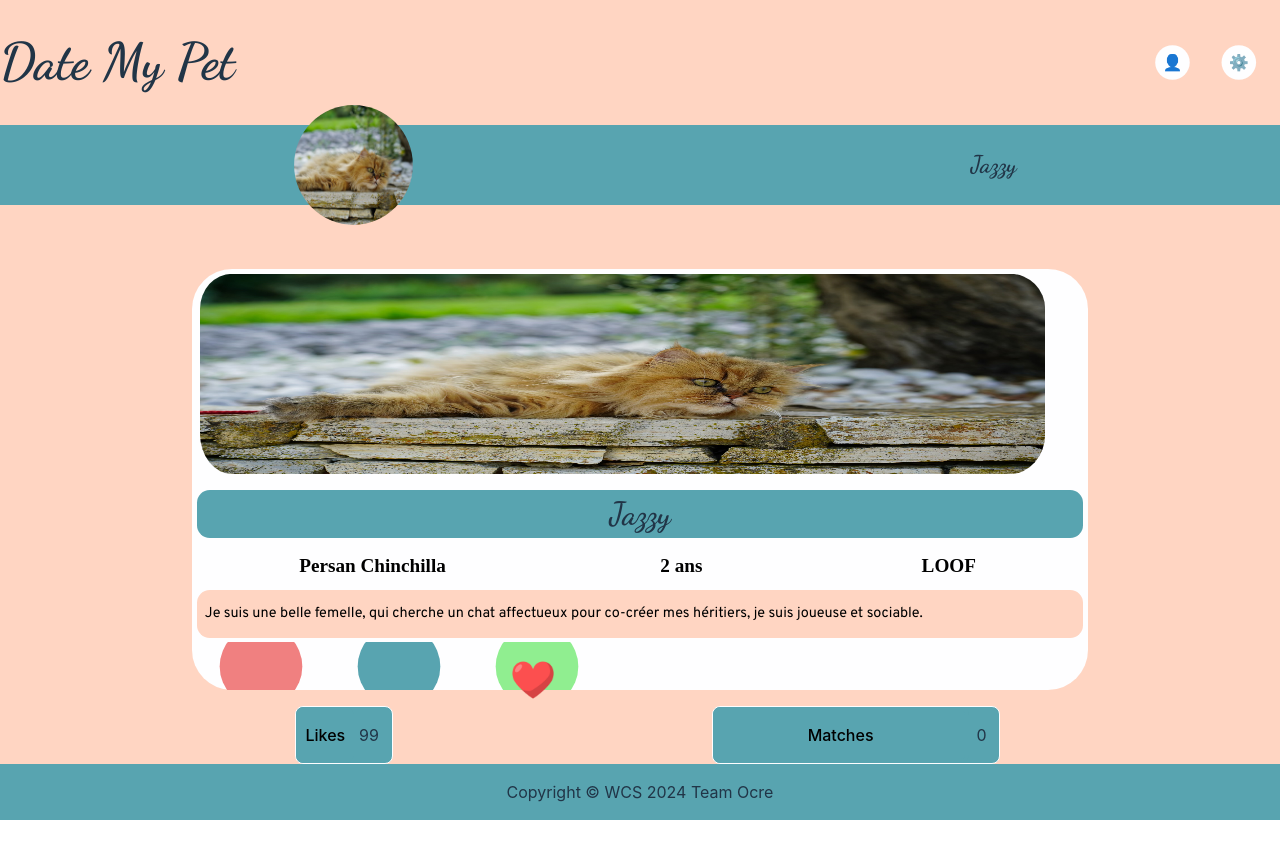
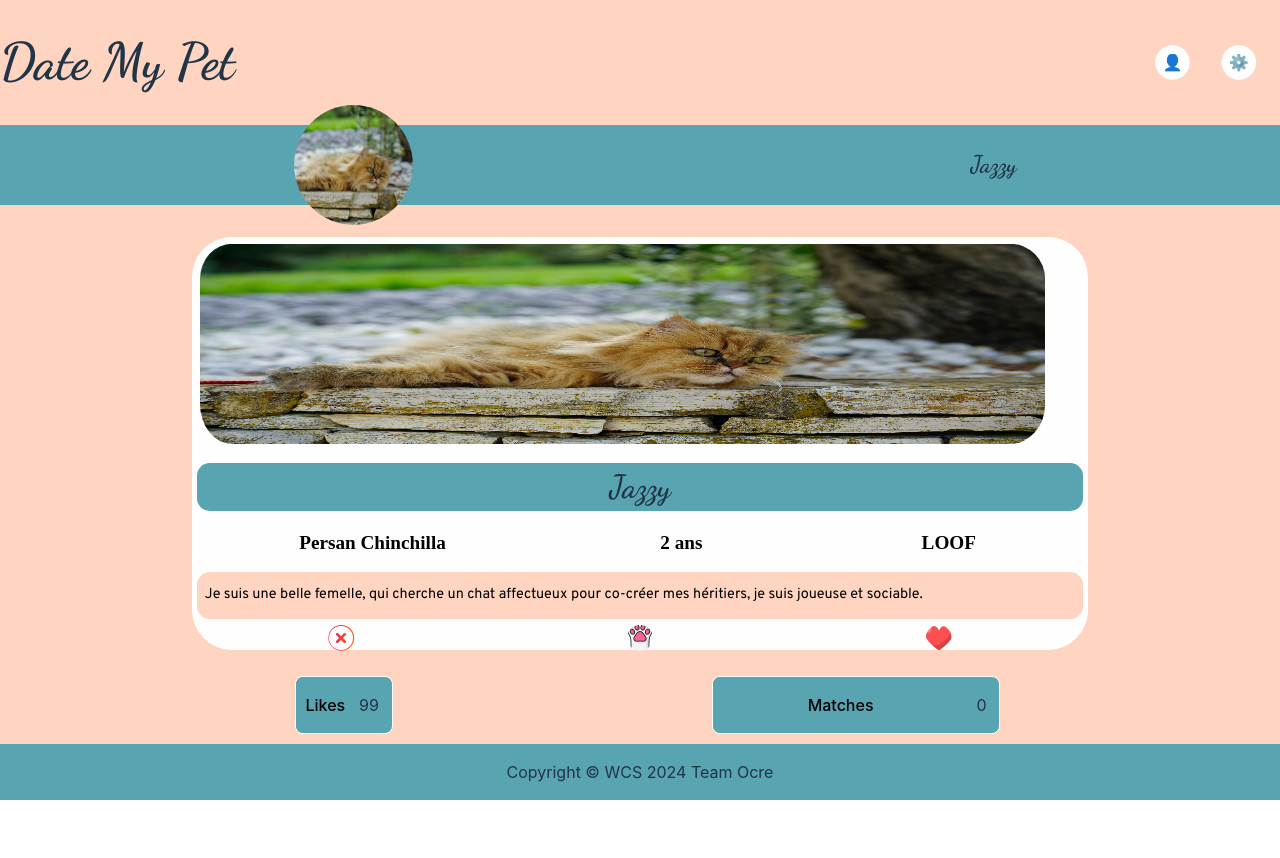
Before and after one commit to MaxAnxxi/DateMyPet, a React (Vite) app in the folder date_my_pet/: page / in a window 1280 px wide. Shown: the top 858 px of the page. After the commit the page ends 800 px from the top, so only its background shows below. Built offline with nearby package versions, Linux system fonts and the light colour scheme; a web font is replaced by a local one.

Commit message:
Final version, edited the CSS to be cleaned

```diff
--- a/date_my_pet/src/App.css
+++ b/date_my_pet/src/App.css
@@ -186,9 +186,10 @@ strong {
 .petCard {
   display: flex;
   flex-direction: column;
-  align-items: center;
   align-items: stretch;
-  margin-top: 4rem;
+  margin-top: 2rem;
+  height: 80vh;
+  justify-content: space-around;
 }
 
 .infoPetCard {
@@ -218,43 +219,40 @@ figure p {
 
 .buttons{
   display: flex;
+  justify-content: space-around;
 }
 
 .buttons>button {
-  /* display: flex; */
-  /* flex-direction: row; */
-  gap: 2rem;
+  display: flex;
   justify-content: center;
-  padding-left: 2rem;
-  /* padding-right: 2rem; */
-  padding-bottom: 1.5rem;
-  /* padding-top: 0.8rem; */
-  /* width: 2.5rem; */
-  gap: 1rem;
-  justify-content: space-around;
-  padding-left: 2.5rem;
-  padding-right: 6rem;
-  padding-bottom: 0.8rem;
-  padding-top: 0.8rem;
-  width: 2.5rem;
-  height: 3rem;
+  align-items: center;
+  width : 2vw;
+  height : 2vh;
 }
 
 #nextButton {
-  background-color: lightcoral;
+  background-color: transparent;
   clip-path: circle(40%);
 }
 
 #superCroqButton {
-  background-color: var(--second-color);
+  background-color: transparent;
   clip-path: circle(40%);
 }
 
 #likeButton {
-  background-color: lightgreen;
+  background-color: transparent;
   clip-path: circle(40%);
 }
 
 #likeButton>img {
-  width: 3rem;
+  width: 2rem;
 }
+
+#superCroqButton> img {
+  width : 2rem;
+}
+
+#nextButton > img {
+  width : 2rem;
+}
```
